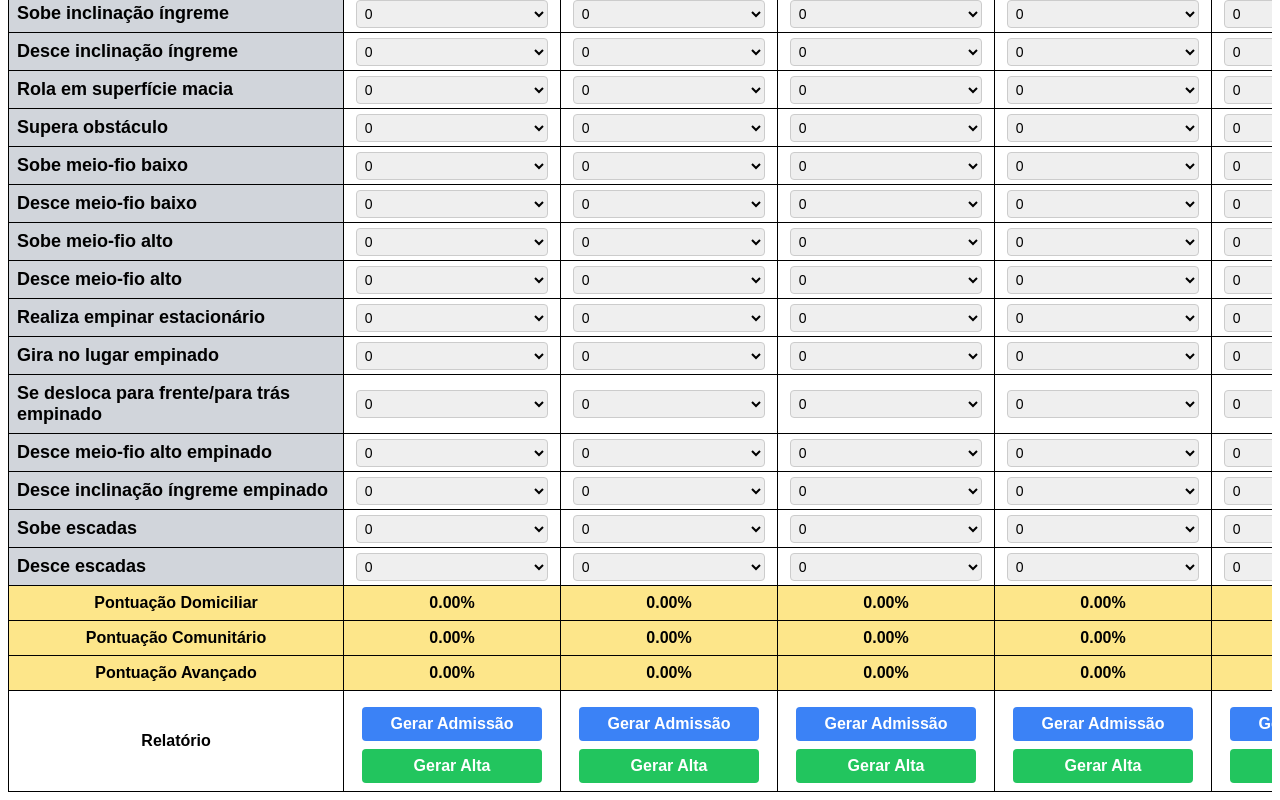
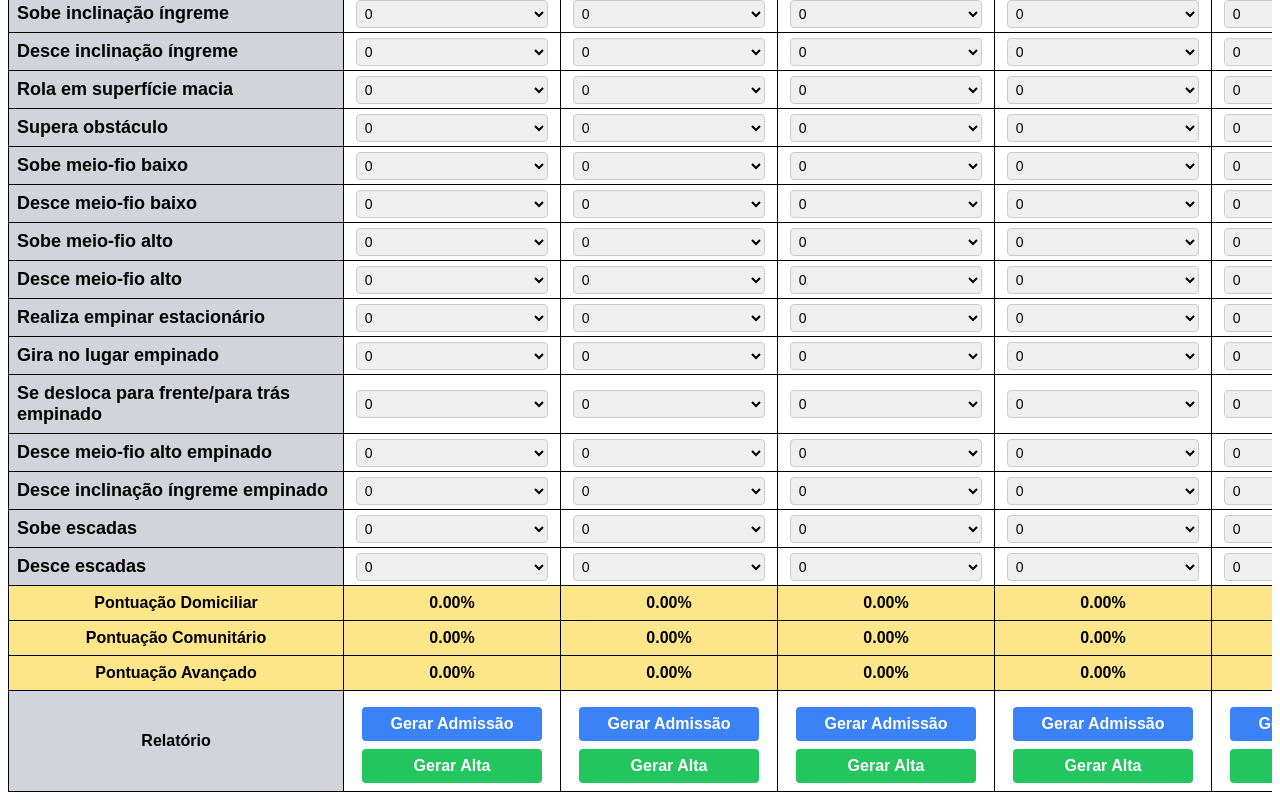
Before and after one commit to dricaamw/avaliacaoWST, a React (Vite) app: page / in a window 1280 px wide. Shown: the part 761-1561 px from the top of the page. Built offline with nearby package versions, Linux system fonts and the light colour scheme; the HTML template or start-up script is replaced by a standard one.

Commit message:
primeira coluna fixa

```diff
--- a/src/Wst.jsx
+++ b/src/Wst.jsx
@@ -168,7 +168,7 @@ export default function HomePage() {
             ))}
 
             <tr>
-              <td className="score-cell">Pontuação Domiciliar</td>
+              <td className="score-cell sticky-cell">Pontuação Domiciliar</td>
               {pacientes.map((paciente, pacienteIndex) => (
                 <td key={pacienteIndex} className="score-cell">
                   {calcularPontuacao(paciente.habilidadeNotas, 0, 11)}%
@@ -177,7 +177,7 @@ export default function HomePage() {
             </tr>
 
             <tr>
-              <td className="score-cell">Pontuação Comunitário</td>
+              <td className="score-cell sticky-cell">Pontuação Comunitário</td>
               {pacientes.map((paciente, pacienteIndex) => (
                 <td key={pacienteIndex} className="score-cell">
                   {calcularPontuacao(paciente.habilidadeNotas, 0, 21)}%
@@ -186,7 +186,7 @@ export default function HomePage() {
             </tr>
 
             <tr>
-              <td className="score-cell">Pontuação Avançado</td>
+              <td className="score-cell sticky-cell">Pontuação Avançado</td>
               {pacientes.map((paciente, pacienteIndex) => (
                 <td key={pacienteIndex} className="score-cell">
                   {calcularPontuacao(paciente.habilidadeNotas, 0, 30)}%
@@ -195,7 +195,7 @@ export default function HomePage() {
             </tr>
 
             <tr>
-              <td className="report-cell">Relatório</td>
+              <td className="report-cell sticky-cell">Relatório</td>
               {pacientes.map((paciente, pacienteIndex) => (
                 <td key={pacienteIndex} className="report-cell">
                   <button
--- a/src/index.css
+++ b/src/index.css
@@ -73,6 +73,17 @@
 .coluna-habilidade {
   width: 318px;
 }
+
+.sticky-cell {
+  position: sticky;
+  left: 0;
+  background-color: #d1d5db; /* mesma cor da skill-cell */
+  z-index: 1;
+  font-weight: bold;
+  border: 1px solid #ccc;
+  padding: 0.5rem;
+}
+
 
 .skill-cell {
   border: 1px solid black;
```
